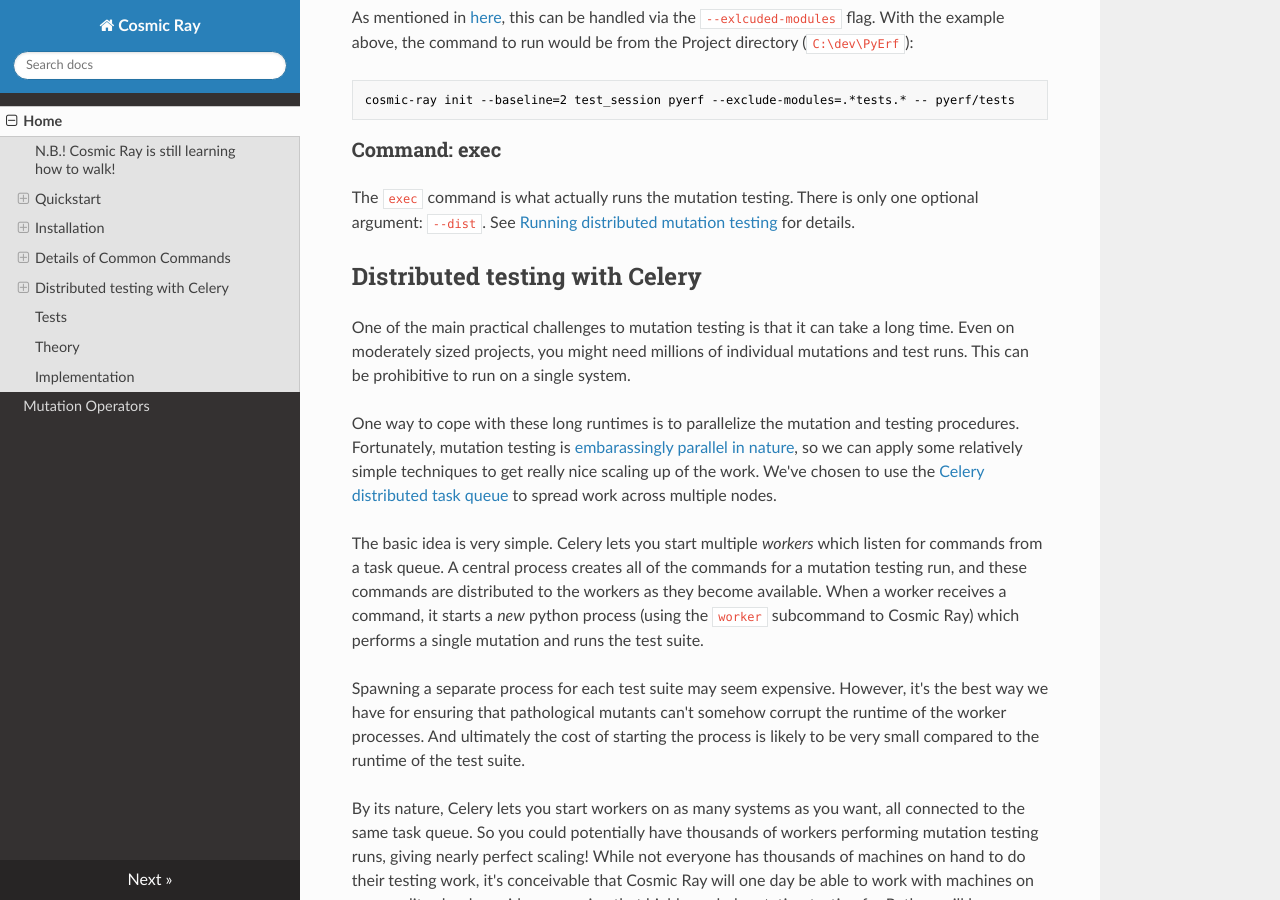
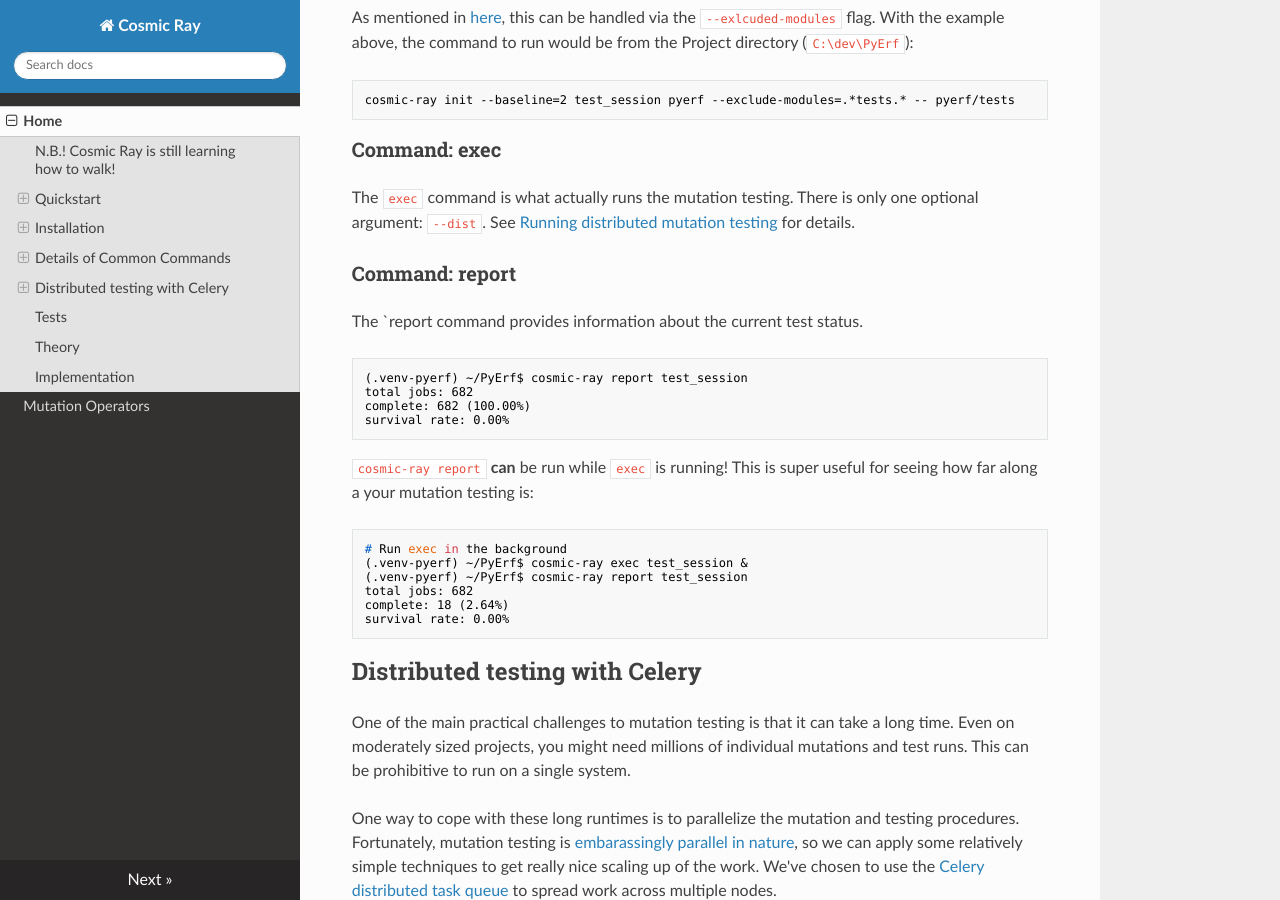
Before and after one commit to sixty-north/cosmic-ray, an MkDocs documentation site: the page built from docs/index.md, in a window 1280 px wide and 900 px high, scrolled down 7498 px. Built offline with MkDocs 1.6.1, drawn with Linux system fonts in a browser that asks for light colours; nearby versions of some CDN libraries; old or Windows-style settings are respelled for this version of MkDocs.

Commit message:
Added the Command: report section.

````diff
--- a/docs/index.md
+++ b/docs/index.md
@@ -407,6 +407,29 @@ one optional argument: `--dist`. See
 [Running distributed mutation testing](#running-distributed-mutation-testing)
 for details.
 
+### Command: report
+
+The `report command provides information about the current test status.
+
+```shell
+(.venv-pyerf) ~/PyErf$ cosmic-ray report test_session
+total jobs: 682
+complete: 682 (100.00%)
+survival rate: 0.00%
+```
+
+`cosmic-ray report` **can** be run while `exec` is running! This is
+super useful for seeing how far along a your mutation testing is:
+
+```shell
+# Run exec in the background
+(.venv-pyerf) ~/PyErf$ cosmic-ray exec test_session &
+(.venv-pyerf) ~/PyErf$ cosmic-ray report test_session
+total jobs: 682
+complete: 18 (2.64%)
+survival rate: 0.00%
+```
+
 ## Distributed testing with Celery
 
 One of the main practical challenges to mutation testing is that it can take a
````
